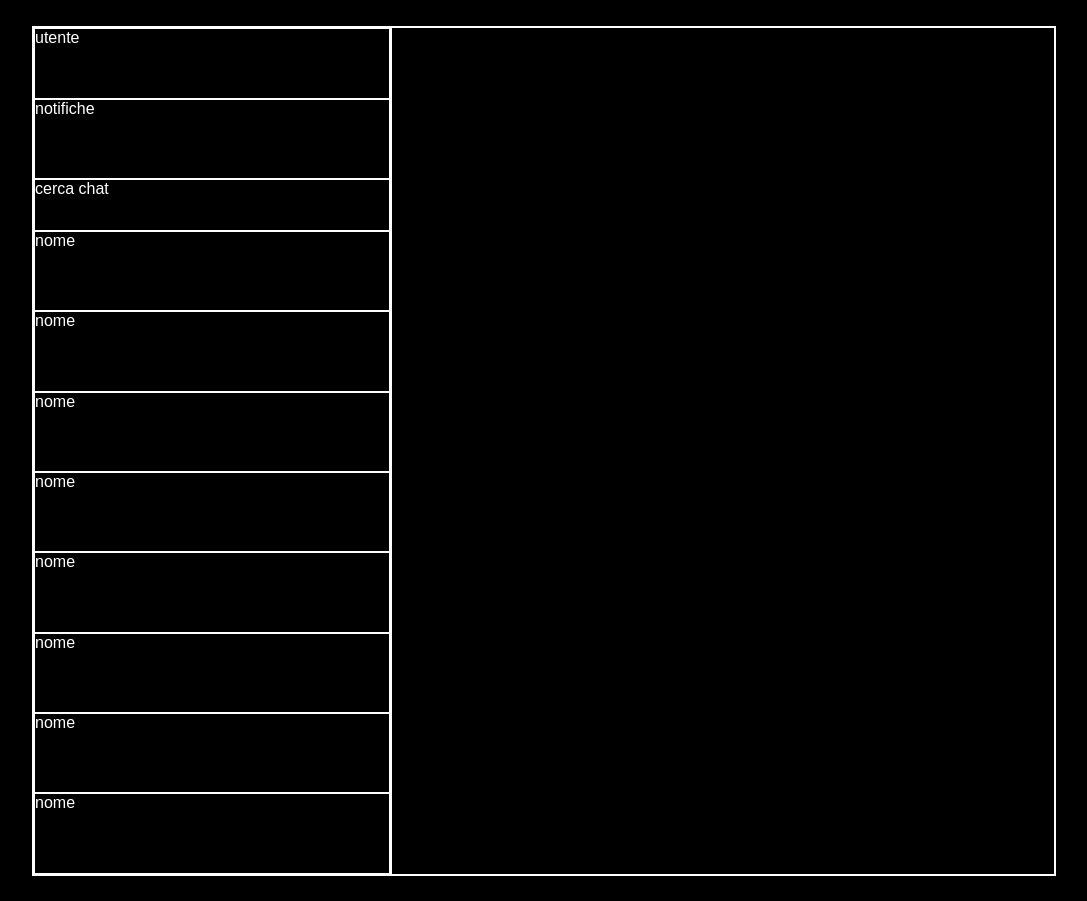
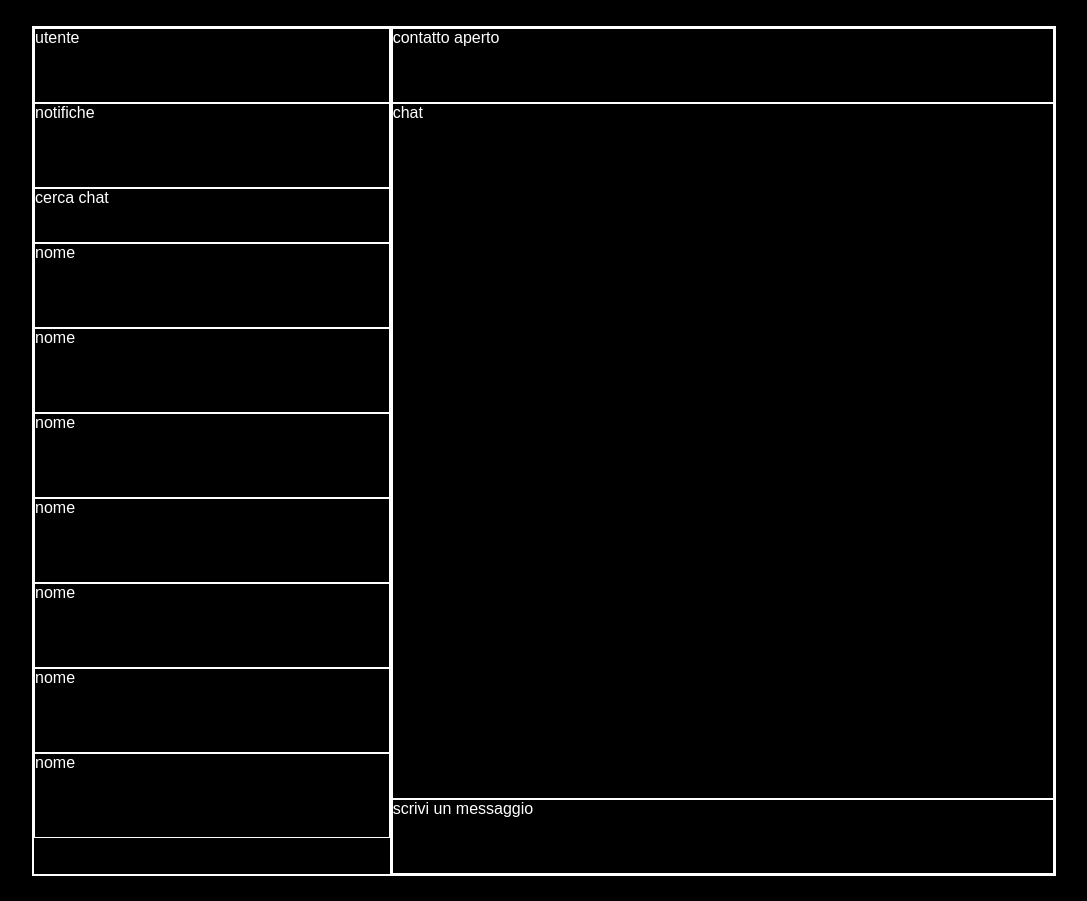
Before and after one commit to valeriobilli/vue-boolzapp, a plain HTML site: page index.html in a window 1280 px wide. Shown: the whole page, without its empty margins (96-1183 px from the left). Drawn offline with nearby package versions, Linux system fonts and the light colour scheme.

Commit message:
struttura container destro

```diff
--- a/css/style.css
+++ b/css/style.css
@@ -17,16 +17,13 @@ body {
     display: flex;
 }
 
+/* container sinistra */
+
 #container-left {
     width: 35%;
     border: 1px solid white;
     display: flex;
     flex-direction: column;
-}
-
-#container-right {
-    width: 65%;
-    border: 1px solid white;
 }
 
 #header-left {
@@ -48,3 +45,28 @@ body {
     height: 85px;
     border: 1px solid white;
 }
+
+/* container destra */
+
+#container-right {
+    width: 65%;
+    border: 1px solid white;
+    display: flex;
+    flex-direction: column;
+    justify-content: space-between;
+}
+
+#header-right {
+    height: 75px;
+    border: 1px solid white;
+}
+
+#chat-box {
+    border: 1px solid white;
+    flex-grow: 1;
+}
+
+#chat-bar {
+    height: 75px;
+    border: 1px solid white;
+}
--- a/index.html
+++ b/index.html
@@ -45,15 +45,25 @@
             <div class="contact">
                 nome
             </div>
-            <div class="contact">
-                nome
-            </div>
+
 
 
        </div>
 
        <!-- schermata chat -->
        <div id="container-right">
+
+            <div id="header-right">
+                contatto aperto
+            </div>
+
+            <div id="chat-box">
+                chat
+            </div>
+
+            <div id="chat-bar">
+                scrivi un messaggio
+            </div>
 
        </div>
     </div>
```
